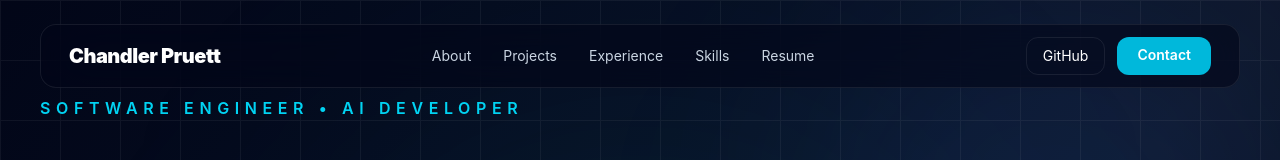
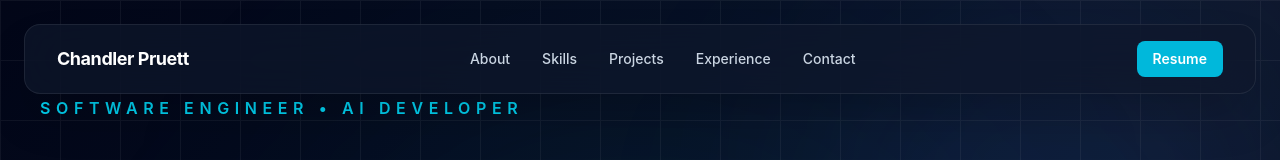
Before and after one commit to CPruett24/portfolio-website, a Next.js app: page / in a window 1280 px wide. Shown: the top 160 px of the page. Built offline with nearby package versions, Linux system fonts and the light colour scheme.

Commit message:
feat: redesign navbar with glassmorphism

```diff
--- a/src/components/layout/Navbar.tsx
+++ b/src/components/layout/Navbar.tsx
@@ -2,63 +2,47 @@
 
 import Link from "next/link";
 
-import Container from "@/components/ui/Container";
-
-import { navigation } from "@/data/navigation";
+const links = [
+  { name: "About", href: "#about" },
+  { name: "Skills", href: "#skills" },
+  { name: "Projects", href: "#projects" },
+  { name: "Experience", href: "#experience" },
+  { name: "Contact", href: "#contact" },
+];
 
 export default function Navbar() {
   return (
-    <header className="fixed inset-x-0 top-0 z-50">
-
-      <Container>
-
-        <nav className="mt-6 flex h-16 items-center justify-between rounded-2xl border border-white/10 bg-slate-950/60 px-7 backdrop-blur-xl">
+    <header className="fixed top-6 left-1/2 z-50 w-full max-w-7xl -translate-x-1/2 px-6">
+      <nav className="flex items-center justify-between rounded-2xl border border-white/10 bg-slate-900/70 px-8 py-4 shadow-2xl backdrop-blur-xl">
 
         <Link
           href="/"
-            className="text-xl font-black tracking-tight"
+          className="text-lg font-bold tracking-tight"
         >
           Chandler Pruett
         </Link>
 
-          <div className="hidden gap-8 md:flex">
-
-            {navigation.map((item) => (
-              <a
-                key={item.title}
-                href={item.href}
-                className="text-sm text-slate-300 transition hover:text-cyan-400"
+        <div className="hidden items-center gap-8 md:flex">
+          {links.map((link) => (
+            <Link
+              key={link.name}
+              href={link.href}
+              className="text-sm font-medium text-slate-300 transition hover:text-cyan-400"
             >
-                {item.title}
-              </a>
+              {link.name}
+            </Link>
           ))}
-
         </div>
 
-          <div className="flex gap-3">
-
         <a
-              href="https://github.com/CPruett24"
-              target="_blank"
-              rel="noreferrer"
-              className="rounded-xl border border-white/10 px-4 py-2 text-sm transition hover:border-cyan-400"
+          href="/resume.pdf"
+          download
+          className="rounded-lg bg-cyan-500 px-4 py-2 text-sm font-semibold text-white transition hover:bg-cyan-400"
         >
-              GitHub
+          Resume
         </a>
 
-            <a
-              href="#contact"
-              className="rounded-xl bg-cyan-500 px-5 py-2 text-sm font-semibold transition hover:bg-cyan-400"
-            >
-              Contact
-            </a>
-
-          </div>
-
       </nav>
-
-      </Container>
-
     </header>
   );
 }
```
Lines whose indentation alone changed are shown as unchanged.
